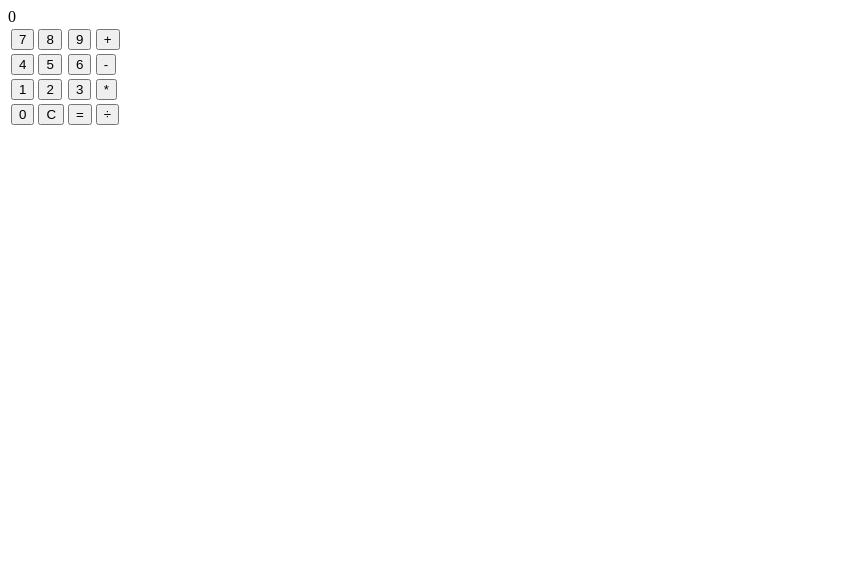
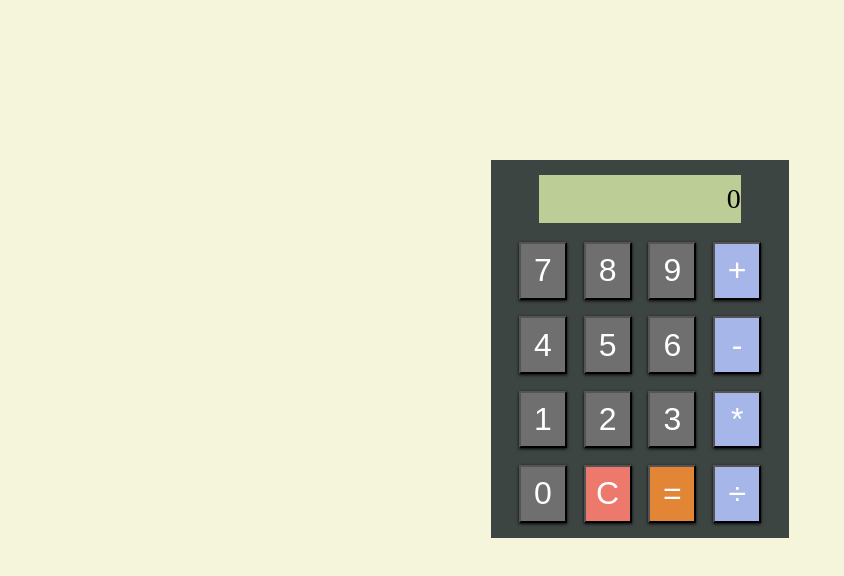
Before and after one commit to wildmanalex/calculator, a plain HTML site: page index.html in a window 1280 px wide. Shown: the whole page, without its empty margins (0-844 px from the left). Drawn offline with nearby package versions, Linux system fonts and the light colour scheme.

Commit message:
added styling to the calculator

```diff
--- a/index.html
+++ b/index.html
@@ -4,36 +4,85 @@
     <head>
         <script src="https://ajax.googleapis.com/ajax/libs/jquery/3.1.0/jquery.min.js"></script>
         <style>
+            body {
+                background-color: beige;
+            }
             .container {
+              padding: 5px;
+              display: block;
+              width: 18em;
+              height: 23em;
+              background-color: #3d4543;
+              margin: 10em auto;
 
+            }
+            .screen {
+                display: block;
+                margin-top: 10px;
+                margin-bottom: 10px;
+                margin-left: auto;
+                margin-right: auto;
+                color: black;
+                line-height: 1.7em;
+                font-size: 28px;
+                background-color: #bccd95;
+                height: 1.7em;
+                width: 70%;
+                text-align: right;
+            }
+            #buttons {
+                margin-left: auto;
+                margin-right: auto;
+            }
+            #btn {
+                position: relative;
+                display: block;
+                margin: .2em;
+                font-size: 32px;
+                height: 1.8em;
+                width: 1.5em;
+                color: white;
+                box-shadow: 0 1px 3px 0 rgba(0, 0, 0, 0.9);
+            }
+            .num {
+                background-color: #6f6f6f;
+            }
+            .oper {
+                background-color:#a7b6e8;
+            }
+            .equal {
+                background-color: #e28534;
+            }
+            .clear {
+                background-color: #ed796d;
             }
         </style>
     </head>
     <body>
         <div class="container">
-            <table id="buttons">
                 <div class="screen"></div>
+                <table id="buttons">
                 <tr>
-                    <td><button class="num">7</button></td>
-                    <td><button class="num">8</button></td>
-                    <td><button class="num">9</button></td>
-                    <td><button class="oper">+</button></td>
+                    <td><button class="num" id='btn'>7</button></td>
+                    <td><button class="num" id='btn'>8</button></td>
+                    <td><button class="num" id='btn'>9</button></td>
+                    <td><button class="oper" id='btn'>+</button></td>
                 </tr>
                 <tr>
-                    <td><button class="num">4</button></td>
-                    <td><button class="num">5</button></td>
-                    <td><button class="num">6</button></td>
-                    <td><button class="oper">-</button></td>
+                    <td><button class="num" id='btn'>4</button></td>
+                    <td><button class="num" id='btn'>5</button></td>
+                    <td><button class="num" id='btn'>6</button></td>
+                    <td><button class="oper" id='btn'>-</button></td>
                 </tr>
-                <tr><td><button class="num">1</button></td>
-                    <td><button class="num">2</button></td>
-                    <td><button class="num">3</button></td>
-                    <td><button class="oper">*</button></td>
+                <tr><td><button class="num" id='btn'>1</button></td>
+                    <td><button class="num" id='btn'>2</button></td>
+                    <td><button class="num" id='btn'>3</button></td>
+                    <td><button class="oper" id='btn'>*</button></td>
                 </tr>
-                <tr><td><button class="num">0</button></td>
-                    <td><button class="clear">C</button></td>
-                    <td><button class="equal">=</button></td>
-                    <td><button class="oper">÷</button></td>
+                <tr><td><button class="num" id='btn'>0</button></td>
+                    <td><button class="clear" id='btn'>C</button></td>
+                    <td><button class="equal" id='btn'>=</button></td>
+                    <td><button class="oper" id='btn'>÷</button></td>
                 </tr>
             </table>
         </div>
```
